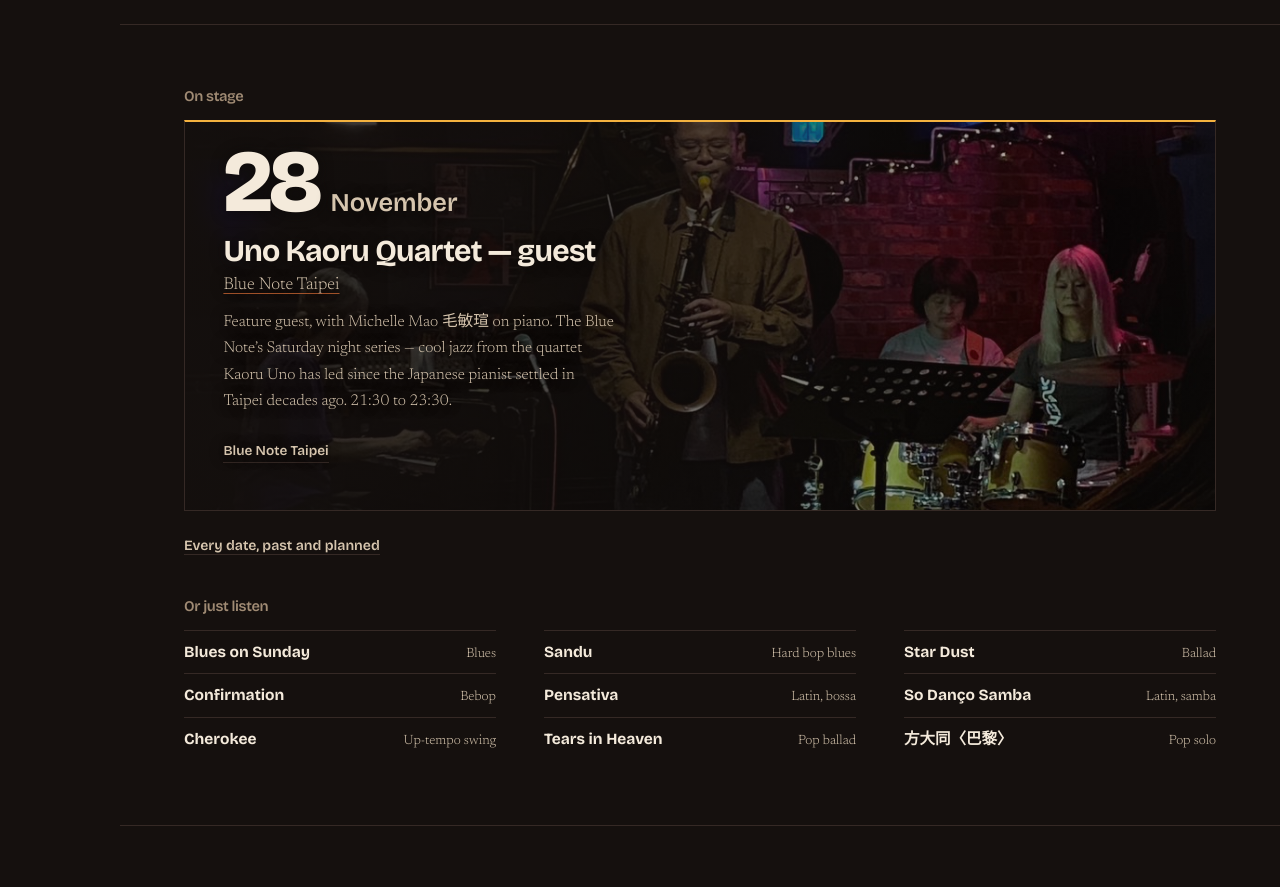
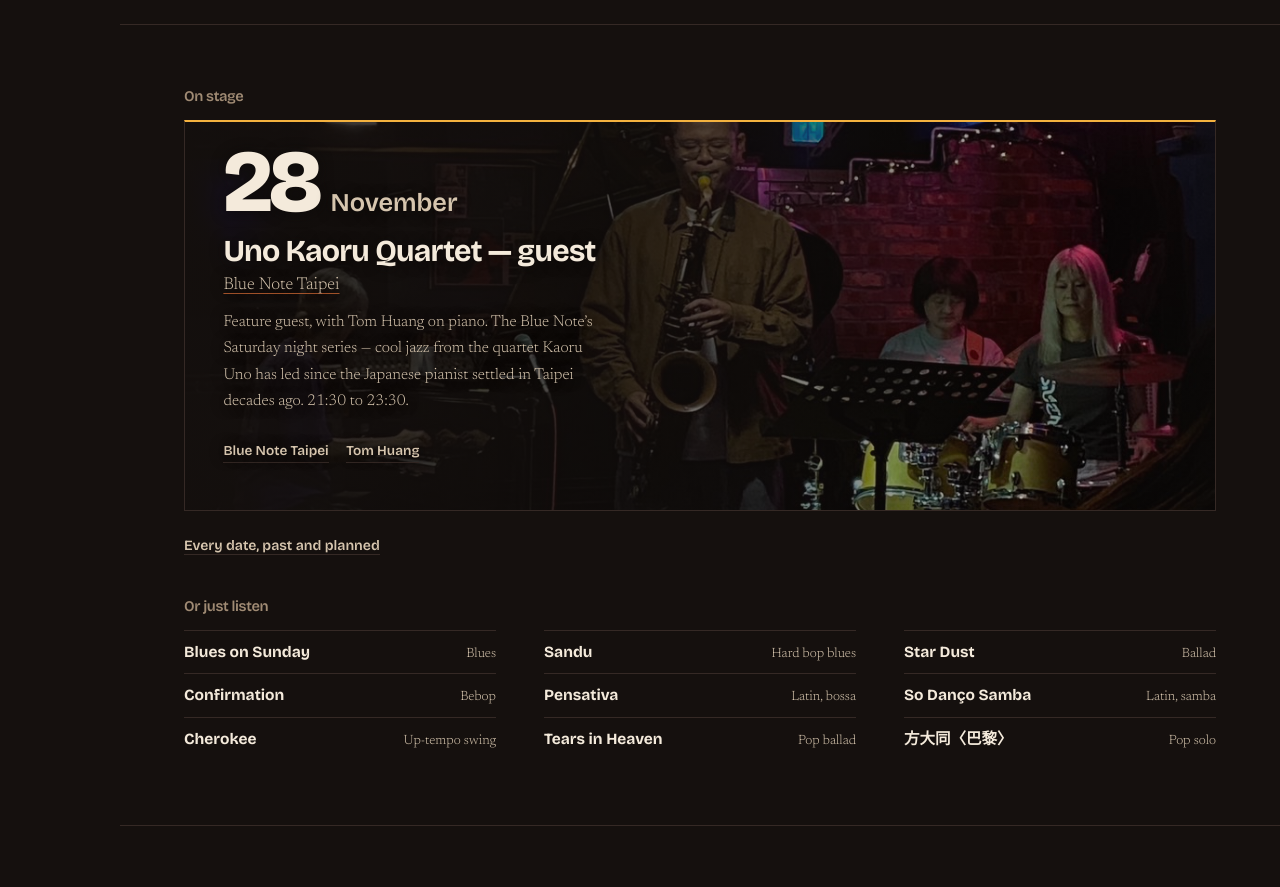
Before and after one commit to jasonho610/jasonho610.github.io, a plain HTML site: page index.html in a window 1280 px wide. Shown: the part 2720-3607 px from the top of the page. Drawn offline with nearby package versions, Linux system fonts and the light colour scheme.

Commit message:
Tom Huang on piano on the 28th, not Michelle Mao
Wrong pianist. His JazzNode page goes on the entry alongside the venue's.

Co-Authored-By: Claude Opus 5 (1M context) <noreply@anthropic.com>

```diff
--- a/assets/js/calendar.js
+++ b/assets/js/calendar.js
@@ -165,11 +165,11 @@
      most of these are 4:3 or taller, so centring them cuts the players' heads
      off; the second number is how far down the photograph the band sits. */
   var STAGE_SHOTS = [
-    { src: 'assets/img/blue-note-stage.jpg?v=79', pos: '50% 50%' },
-    { src: 'assets/img/stage-1.jpg?v=79',         pos: '50% 16%' },
-    { src: 'assets/img/stage-2.jpg?v=79',         pos: '50% 14%' },
-    { src: 'assets/img/stage-3.jpg?v=79',         pos: '50% 42%' },
-    { src: 'assets/img/stage-4.jpg?v=79',         pos: '50% 50%' }
+    { src: 'assets/img/blue-note-stage.jpg?v=80', pos: '50% 50%' },
+    { src: 'assets/img/stage-1.jpg?v=80',         pos: '50% 16%' },
+    { src: 'assets/img/stage-2.jpg?v=80',         pos: '50% 14%' },
+    { src: 'assets/img/stage-3.jpg?v=80',         pos: '50% 42%' },
+    { src: 'assets/img/stage-4.jpg?v=80',         pos: '50% 50%' }
   ];
   var SHOT_HOLD = 10000;   /* ms each photograph stays */
 
--- a/assets/js/events.js
+++ b/assets/js/events.js
@@ -56,8 +56,11 @@ window.EVENTS = [
     venue: 'Blue Note Taipei',
     venueUrl: 'https://www.bluenotetaipei.com/events/tai-bei-lan-diao-zhou-liu-te-yan-wu-ye-xun-si-zhong-zou-2026-11-28-21-30',
     poster: 'https://static.wixstatic.com/media/973c52_8ba0e9fa00e74e01912130c9b5955cb3~mv2.jpg/v1/fill/w_900,h_900,al_c/973c52_8ba0e9fa00e74e01912130c9b5955cb3~mv2.jpg',
-    note: 'Feature guest, with Michelle Mao 毛敏瑄 on piano. The Blue Note’s Saturday night series — cool jazz from the quartet Kaoru Uno has led since the Japanese pianist settled in Taipei decades ago. 21:30 to 23:30.',
-    links: [{ label: 'Blue Note Taipei', url: 'https://www.bluenotetaipei.com/events/tai-bei-lan-diao-zhou-liu-te-yan-wu-ye-xun-si-zhong-zou-2026-11-28-21-30' }]
+    note: 'Feature guest, with Tom Huang on piano. The Blue Note’s Saturday night series — cool jazz from the quartet Kaoru Uno has led since the Japanese pianist settled in Taipei decades ago. 21:30 to 23:30.',
+    links: [
+      { label: 'Blue Note Taipei', url: 'https://www.bluenotetaipei.com/events/tai-bei-lan-diao-zhou-liu-te-yan-wu-ye-xun-si-zhong-zou-2026-11-28-21-30' },
+      { label: 'Tom Huang', url: 'https://jazznode.com/zh/artists/%E9%BB%83%E6%B5%A9%E7%91%84' }
+    ]
   },
   {
     date: '2026-11-29', kind: 'gig',
--- a/index.html
+++ b/index.html
@@ -13,7 +13,7 @@
 <link rel="preconnect" href="https://fonts.googleapis.com">
 <link rel="preconnect" href="https://fonts.gstatic.com" crossorigin>
 <link href="https://fonts.googleapis.com/css2?family=Bricolage+Grotesque:opsz,wght@12..96,600;12..96,700;12..96,800&family=Newsreader:ital,opsz,wght@0,6..72,300;0,6..72,400;0,6..72,600;1,6..72,300;1,6..72,400&display=swap" rel="stylesheet">
-<link rel="stylesheet" href="assets/css/site.css?v=79">
+<link rel="stylesheet" href="assets/css/site.css?v=80">
 </head>
 <body>
 
@@ -278,9 +278,9 @@
 </div>
 
 
-<script src="assets/js/events.js?v=79"></script>
-<script src="assets/js/calendar.js?v=79"></script>
-<script src="assets/js/fx.js?v=79"></script>
-<script src="assets/js/stage.js?v=79"></script>
+<script src="assets/js/events.js?v=80"></script>
+<script src="assets/js/calendar.js?v=80"></script>
+<script src="assets/js/fx.js?v=80"></script>
+<script src="assets/js/stage.js?v=80"></script>
 </body>
 </html>
```
Also changed, not shown: calendar.html (+5 -5 lines), 1 other file.
